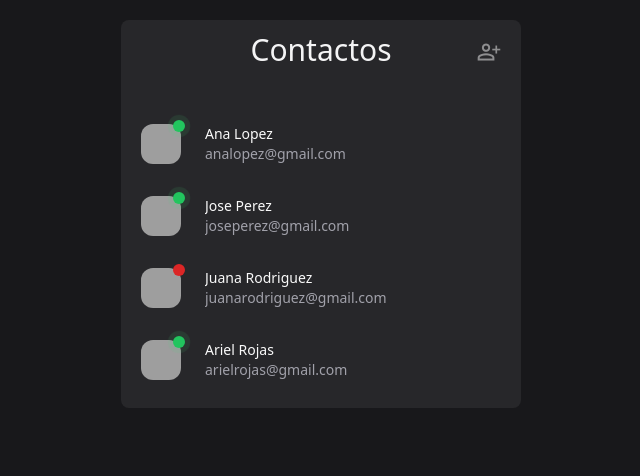
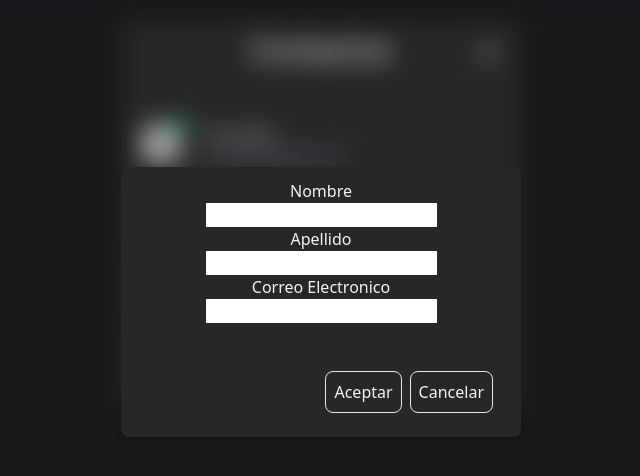
Before and after one commit to demaestriadrian/OpenBootcamp-react-ej-7-8-9, a React (Vite) app: page / in a window 1280 px wide. Both pictures are taken after a click on the element "person_add". Shown: the top 476 px of the page, without its empty margins (319-959 px from the left). Built offline with nearby package versions, Linux system fonts and the light colour scheme; grey boxes are pictures that could not be loaded.

Commit message:
trabajando en formulario

```diff
--- a/src/components/container/contactList.jsx
+++ b/src/components/container/contactList.jsx
@@ -2,24 +2,30 @@ import React, { useEffect, useState } from 'react'
 import Contact from '../../models/contact.class'
 import dataContactArray from '../../data/contactList.data'
 import ContactComponent from '../pure/contact'
+import FormModal from '../pure/formModal'
 
 function ContactList() {
   const [contactList, setContacts] = useState(
     dataContactArray.map(data => new Contact(data))
   )
+  const [showForm, setShowForm] = useState(false)
 
   const deleteContact = contact => {
     setContacts(contactList.filter(filterContact => filterContact !== contact))
   }
 
+  const cancelarFormulario = ()=>setShowForm(false)
+  const mostrarFormulario = ()=>setShowForm(true)
+
   // useEffect(()=>window.contactList = contactList,[contactList])
 
   return (
-    <div className='bg-zinc-800 rounded-lg w-[400px] max-h-full p-3 relative flex flex-col items-center'>
+    <>
+    <div className='bg-zinc-800 rounded-lg w-[400px] max-h-full p-3 relative flex flex-col items-center shadow-md'>
       <h1 className=' text-3xl text-center mb-10 select-none'> Contactos </h1>
       {contactList.length !== 0 ? (
         <>
-          <span className='material-symbols-outlined absolute  p-2 top-3 right-3 rounded-lg cursor-pointer opacity-50 hover:bg-zinc-700 hover:text-green-400 select-none'>
+          <span onClick={mostrarFormulario} className='material-symbols-outlined absolute  p-2 top-3 right-3 rounded-lg cursor-pointer opacity-50 hover:bg-zinc-700 hover:text-green-400 select-none'>
             person_add
           </span>
 
@@ -36,13 +42,15 @@ function ContactList() {
       ) : (
         <>
           <p className='text-center opacity-50'>Aún no hay contactos</p>
-          <div className='flex gap-2 mt-2 px-4 py-1 rounded-lg cursor-pointer opacity-80 text-green-400 hover:bg-green-900 hover:text-current select-none'>
+          <div onClick={mostrarFormulario} className='flex gap-2 mt-2 px-4 py-1 rounded-lg cursor-pointer opacity-80 text-green-400 hover:bg-green-900 hover:text-current select-none'>
             <span className='material-symbols-outlined'>person_add</span>
             <h2>Crear Contacto</h2>
           </div>
         </>
       )}
     </div>
+    {showForm ? <FormModal cancelar={cancelarFormulario}/> : ""}
+    </>
   )
 }
 
--- /dev/null
+++ b/src/components/pure/formModal.jsx
@@ -0,0 +1,49 @@
+import React from 'react'
+import PropTypes from 'prop-types'
+import Contact from '../../models/contact.class'
+
+function FormModal ({aceptar,cancelar,contact = new Contact()}) {
+
+  return (
+    <div
+      className={`
+      absolute top-0 left-0
+      h-screen w-screen
+      z-999 backdrop-blur-md
+      pt-3 pb-52 flex items-center justify-center
+      `}
+      onClick={cancelar}
+    >
+      <div onClick={e => e.stopPropagation()} className={`
+        bg-zinc-800 rounded-lg
+        w-[400px] max-h-full min-h-[200px]
+        p-3 relative drop-shadow-md
+        flex flex-col items-center`}
+      >
+
+      <label htmlFor="nombre">Nombre</label>
+      <input type="text" id='nombre' className='text-zinc-900' />
+
+      <label htmlFor="nombre">Apellido</label>
+      <input type="text" id='nombre' className='text-zinc-900' />
+
+      <label htmlFor="nombre">Correo Electronico</label>
+      <input type="text" id='nombre' className='text-zinc-900' />
+
+      <div className='flex gap-2 mt-12 mr-4 mb-3 self-end'>
+      <button className='p-2 border rounded-lg'>Aceptar</button>
+      <button onClick={cancelar} className='p-2 border rounded-lg'>Cancelar</button>
+      </div>
+
+      </div>
+    </div>
+  )
+}
+
+FormModal.propTypes = {
+  aceptar: PropTypes.func,
+  cancelar: PropTypes.func.isRequired,
+  contact: PropTypes.instanceOf(Contact)
+}
+
+export default FormModal
--- a/src/models/contact.class.js
+++ b/src/models/contact.class.js
@@ -1,7 +1,7 @@
 import { v4 as uuid } from "uuid"
 
 export default class Contact {
-    constructor({name, surname, email, connected = true, img}) {
+    constructor({name = '', surname = '', email = '', connected = true, img = ''} = {}) {
         this.id = uuid()
         this.name = name
         this.surname = surname
```
